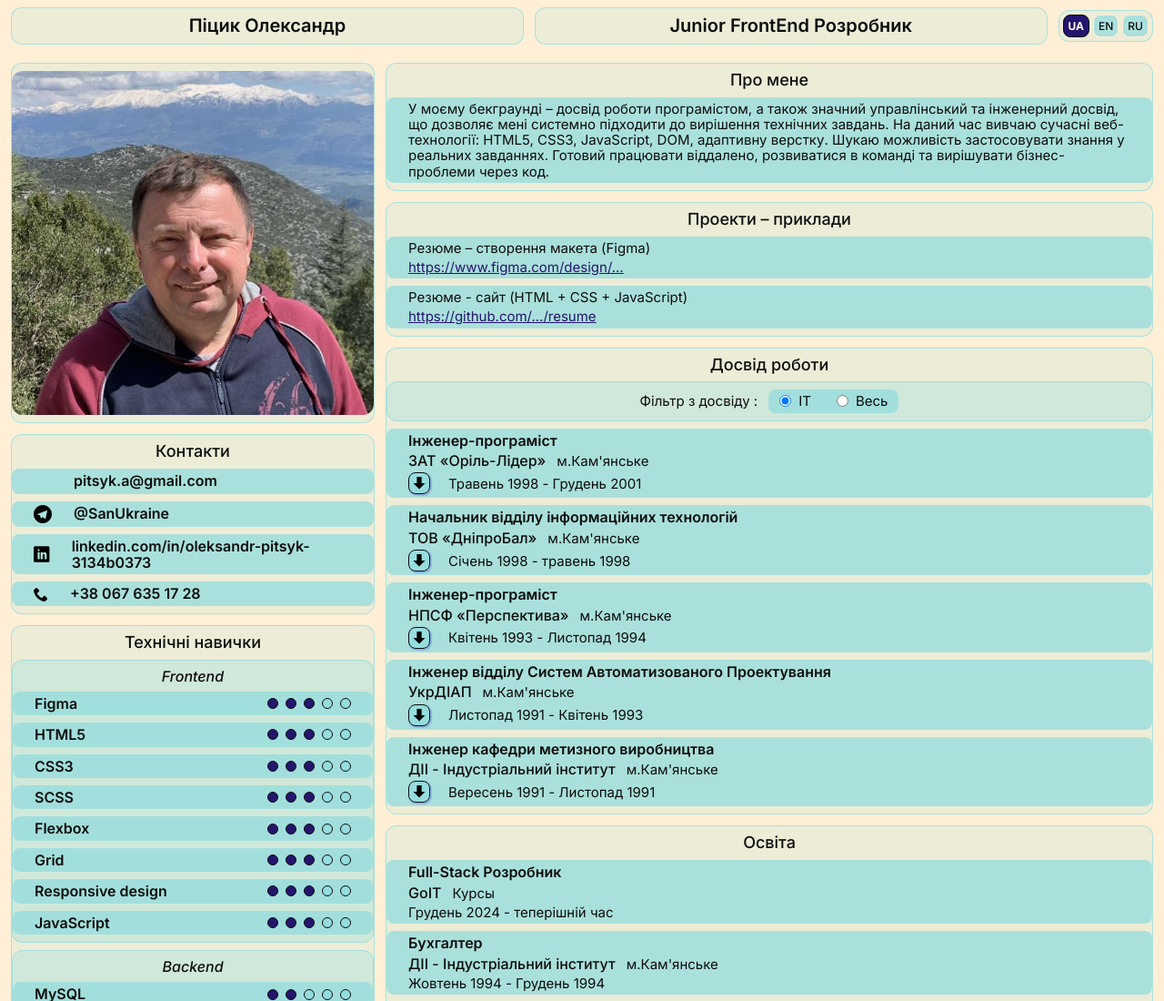
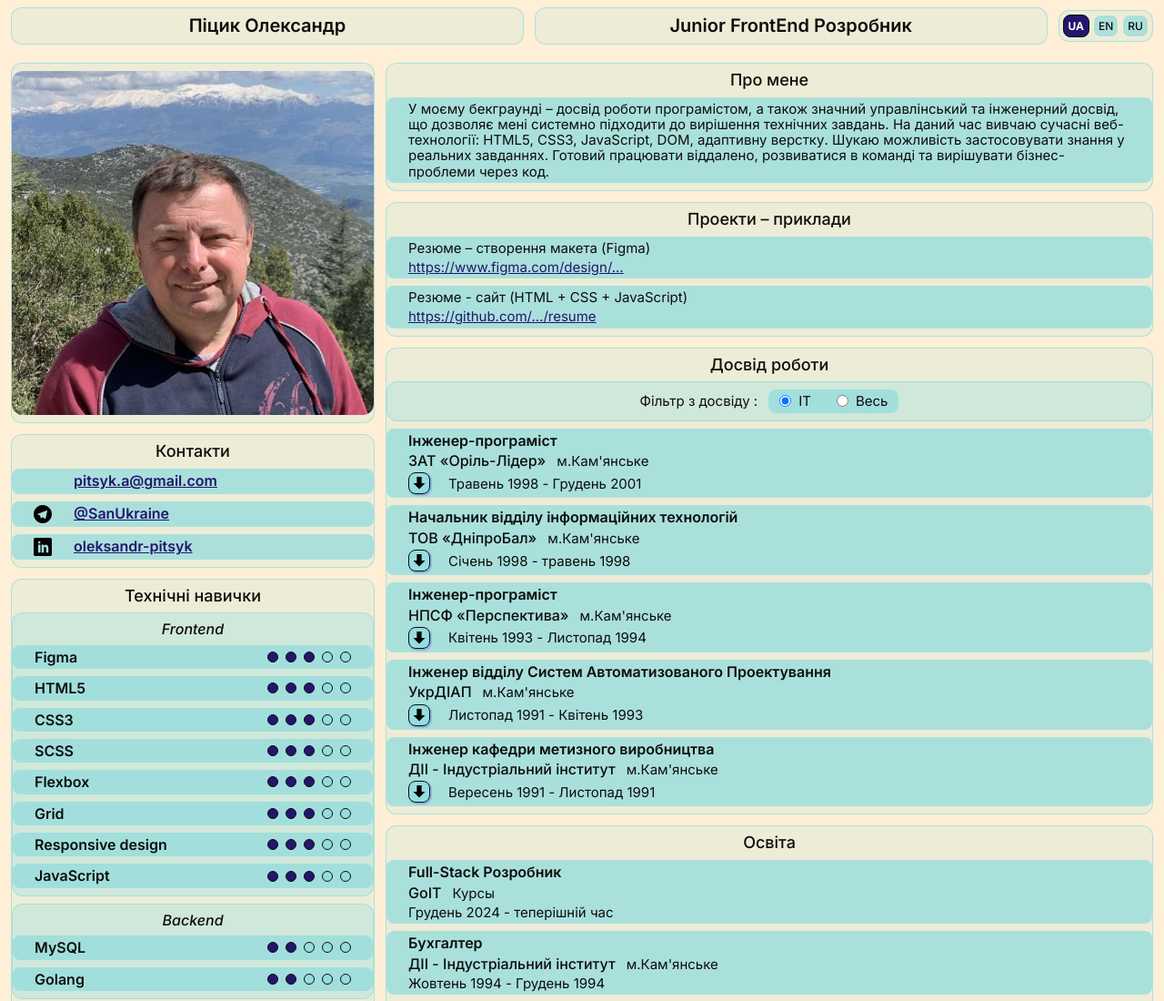
Before and after one commit to pitsyk-aleksandr/resume, a plain HTML site: page index.html in a window 1280 px wide. Shown: the top 1100 px of the page at 91% size. Drawn offline with nearby package versions, Linux system fonts and the light colour scheme.

Commit message:
2025.07.07 - Publication (ver.1.02)
1. Added links to Telegram & Linkedin.
2. Added multilingual titles to links Email, Telegram, Linkedin and button Details.

```diff
--- a/data/db-lang.js
+++ b/data/db-lang.js
@@ -34,8 +34,6 @@ export default {
             // myposition: "Full-Stack Розробник",
             myname: "Піцик Олександр",
             photoalt: "Фотографія",
-            phototitle: "Фотографія",
-            printtitle: "Надрукувати резюме",
             contactstitle: "Контакти",
             techtitle: "Технічні навички",
             langtitle: "Володіння мовами",
@@ -51,6 +49,12 @@ export default {
             responsetitle: "Обов'язки :",
             achievetitle: "Досягнення :",
             edutitle: "Освіта",
+            titlephoto: "Фотографія",
+            titleprint: "Надрукувати резюме",
+            titleemail: "Написати на електронну пошту",
+            titletelegram: "Написати в Телеграм",
+            titlelinkedin: "Написати в Linkedin",
+            titledetails: "Детальніше...",
         },
 
         {
@@ -61,8 +65,6 @@ export default {
             // myposition: "Full-Stack Developer",
             myname: "Pitsyk Oleksandr",
             photoalt: "Photography",
-            phototitle: "Photography",
-            printtitle: "Print resume",
             contactstitle: "Contacts",
             techtitle: "Tech Skills",
             langtitle: "Language Skills",
@@ -78,6 +80,12 @@ export default {
             responsetitle: "Responsibilities :",
             achievetitle: "Achievements :",
             edutitle: "Education",
+            titlephoto: "Photography",
+            titleprint: "Print resume",
+            titleemail: "Write to email",
+            titletelegram: "Write to Telegram",
+            titlelinkedin: "Write to Linkedin",
+            titledetails: "More details...",
         },
 
         {
@@ -88,8 +96,6 @@ export default {
             // myposition: "Full-Stack Разработчик",
             myname: "Пицык Александр",
             photoalt: "Фотография",
-            phototitle: "Фотография",
-            printtitle: "Напечатать резюме",
             contactstitle: "Контакты",
             techtitle: "Технические навыки",
             langtitle: "Знание языков",
@@ -105,6 +111,12 @@ export default {
             responsetitle: "Обязанности :",
             achievetitle: "Достижения :",
             edutitle: "Образование",
+            titlephoto: "Фотография",
+            titleprint: "Напечатать резюме",
+            titleemail: "Написать на электронную почту",
+            titletelegram: "Написать в Телеграм",
+            titlelinkedin: "Написать в Linkedin",
+            titledetails: "Подробнее...",
 
         },
     ],
--- a/index.html
+++ b/index.html
@@ -91,35 +91,53 @@
                 <svg width="20" height="20" class="email icon">
                   <use href="./icon/icons.svg#icon-email"></use>
                 </svg>
-                <p class="email text-big">pitsyk.a@gmail.com</p>
-                <!-- <a href="mailto:pitsyk.a@gmail.com" title="Напиши" class="email text-big"
+                <!-- <p class="email text-big">pitsyk.a@gmail.com</p> -->
+                <a
+                  href="mailto:pitsyk.a@gmail.com"
+                  title="Написати на електронну пошту"
+                  class="link email text-big"
+                  target="_blank"
                   >pitsyk.a@gmail.com</a
-                > -->
+                >
               </li>
 
               <li class="item">
                 <svg width="20" height="20" class="telegram icon">
                   <use href="./icon/icons.svg#icon-telegram"></use>
                 </svg>
-                <p class="telegram text-big">@SanUkraine</p>
+                <!-- <p class="telegram text-big">@SanUkraine</p> -->
+                <a
+                  href="https://t.me/SanUkraine"
+                  title="Написати в Telegram"
+                  class="link telegram text-big"
+                  target="_blank"
+                  >@SanUkraine</a
+                >
               </li>
 
               <li class="item">
                 <svg width="20" height="20" class="linkedin icon">
                   <use href="./icon/icons.svg#icon-linkedin"></use>
                 </svg>
-                <p class="linkedin text-big">linkedin.com/in/oleksandr-pitsyk-3134b0373</p>
+                <!-- <p class="linkedin text-big">linkedin.com/in/oleksandr-pitsyk-3134b0373</p> -->
+                <a
+                  href="https://www.linkedin.com/in/oleksandr-pitsyk-3134b0373/?lipi=urn%3Ali%3Apage%3Ad_flagship3_feed%3BAbkYWOw3R3Sb6zWvTmF2Gw%3D%3D"
+                  title="Напиcати в Linkedin"
+                  class="link linkedin text-big"
+                  target="_blank"
+                  >oleksandr-pitsyk</a
+                >
               </li>
 
-              <li class="item">
+              <!-- <li class="item">
                 <svg width="16" height="16" class="phone icon">
                   <use href="./icon/icons.svg#icon-phone"></use>
                 </svg>
                 <p class="phone text-big">+38 067 635 17 28</p>
-                <!-- <a href="tel:+380676351728" title="Позвони" class="phone text-big"
-                  >+38 067-635-17-28</a
-                > -->
-              </li>
+                      <a href="tel:+380676351728" title="Позвони" class="link phone text-big" title="Подзвонити"
+                        >+38 067-635-17-28</a
+                      >
+              </li> -->
             </ul>
           </section>
 
--- a/js/details.js
+++ b/js/details.js
@@ -13,7 +13,7 @@ function onDetailsClick(event) {
     const isBtnDetails = event.target.classList.contains('btn-details');
 
     if (!isBtnDetails) {
-        console.log('Клик не на кнопке');
+        console.log('Клик не на кнопке Подробности');
         return;
     };
 
--- a/js/make-html.js
+++ b/js/make-html.js
@@ -47,7 +47,7 @@ filterRadioBtn.addEventListener('change', onfilterRadioBtnClick);
 /* =========================================================================== */
 
 /* =========================================================================== */
-/* Функция - хендлер (при клике на кнопку меню выборя азыков) */
+/* Функция - хендлер (при клике на кнопку меню выбора азыков) */
 /* --------------------------------------------------------------------------- */
 function onMenuLangClick(event) {
 
@@ -183,10 +183,10 @@ function changeLang(newCurrentLang) {
     console.log('achievesLang', achievesLang);
 
     /* Деструктуризация основного контента в переменные из массива структуры текущего языка */
-    const { lang_id, headtitle, myposition, myname, photoalt, phototitle, printtitle,
-        contactstitle, techtitle, langtitle, softtitle, addstitle, introtitle, introtext,
-        projectstitle, workstitle, filtertitle, filterit, filterall, responsetitle, achievetitle,
-        edutitle } = contentsLang[0];
+    const { lang_id, headtitle, myposition, myname, photoalt, contactstitle, techtitle, langtitle,
+        softtitle, addstitle, introtitle, introtext, projectstitle, workstitle,
+        filtertitle, filterit, filterall, responsetitle, achievetitle, edutitle,
+        titlephoto, titleprint, titleemail, titletelegram, titlelinkedin,  titledetails} = contentsLang[0];
 
     /* ============================================================================ */
     /* Изменяем - Атрибут <html lang=> */
@@ -251,9 +251,44 @@ function changeLang(newCurrentLang) {
     const photoEl = document.querySelector('.section .photo');
     /* Изменяем значения атрибутов в зависимости от языка */
     photoEl.setAttribute('alt', `${photoalt}`);
-    photoEl.setAttribute('title', `${phototitle}`);
+    photoEl.setAttribute('title', `${titlephoto}`);
     /* ============================================================================ */
 
+    /* ============================================================================ */
+    /* Изменяем - Атрибут  title для ссылки - email */
+    /* ---------------------------------------------------------------------------- */
+    /* Ищем элемент - ссылку - email */
+    const emailLinkEl = document.querySelector('.link.email');
+    /* Изменяем значения атрибутов в зависимости от языка */
+    emailLinkEl.setAttribute('title', `${titleemail}`);
+    /* ============================================================================ */
+
+    /* ============================================================================ */
+    /* Изменяем - Атрибут  title для ссылки - telegram */
+    /* ---------------------------------------------------------------------------- */
+    /* Ищем элемент - ссылку - telegram */
+    const telegramLinkEl = document.querySelector('.link.telegram');
+    /* Изменяем значения атрибутов в зависимости от языка */
+    telegramLinkEl.setAttribute('title', `${titletelegram}`);
+    /* ============================================================================ */
+
+        /* ============================================================================ */
+    /* Изменяем - Атрибут  title для ссылки - linkedin */
+    /* ---------------------------------------------------------------------------- */
+    /* Ищем элемент - ссылку - linkedin */
+    const linkedinLinkEl = document.querySelector('.link.linkedin');
+    /* Изменяем значения атрибутов в зависимости от языка */
+    linkedinLinkEl.setAttribute('title', `${titlelinkedin}`);
+    /* ============================================================================ */
+
+    /* ============================================================================ */
+    /* Изменяем - Атрибут  title для кнопки - Детали */
+    /* ---------------------------------------------------------------------------- */
+    /* Ищем элемент - кнопку - Детали */
+    // const detailsBtnEl = document.querySelector('.btn-details');
+    /* Изменяем значения атрибутов в зависимости от языка */
+    // detailsBtnEl.setAttribute('title', `${titledetails}`);
+    /* ============================================================================ */
 
     /* ============================================================================ */
     /* Изменяем - Атрибут  title для кнопки - Печать */
@@ -261,7 +296,7 @@ function changeLang(newCurrentLang) {
     /* Ищем элемент - кнопку - Печать */
     const printBtnEl = document.querySelector('.print-btn');
     /* Изменяем значения атрибутов в зависимости от языка */
-    printBtnEl.setAttribute('title', `${printtitle}`);
+    printBtnEl.setAttribute('title', `${titleprint}`);
     /* ============================================================================ */
 
     /* ============================================================================ */
@@ -495,7 +530,7 @@ function changeLang(newCurrentLang) {
 
 
     /* Вызов функции - Формирование списка работ в зависимости от фильтра */
-    changeFilterWork(filterWork, worksLang, responsesLang, achievesLang, responsetitle, achievetitle);
+    changeFilterWork(filterWork, worksLang, responsesLang, achievesLang, responsetitle, achievetitle, titledetails);
 
 
     /* section - educations */
@@ -535,7 +570,7 @@ function changeLang(newCurrentLang) {
 /* =========================================================================== */
 /* Функция формирования списка работ в зависимости от установленного фильтра и языка*/
 /* --------------------------------------------------------------------------- */
-function changeFilterWork(newFilter, worksLang, responsesLang, achievesLang, responsetitle, achievetitle) {
+function changeFilterWork(newFilter, worksLang, responsesLang, achievesLang, responsetitle, achievetitle, titledetails ) {
 
     let worksFilter = [];
 
@@ -563,10 +598,10 @@ function changeFilterWork(newFilter, worksLang, responsesLang, achievesLang, res
 
             if (work.show_btn) {
                 item = item + `
-                        <button type="button" data-work="" class="btn-details text-btn"></button> `;
+                        <button type="button" data-work="" class="btn-details text-btn" title="${titledetails}"></button> `;
             } else {
                 item = item + `
-                        <button type="button" hidden data-work="" class="btn-details text-btn"></button> `;
+                        <button type="button" hidden data-work="" class="btn-details text-btn" title="${titledetails}"></button> `;
             };
 
             item = item + `
```
